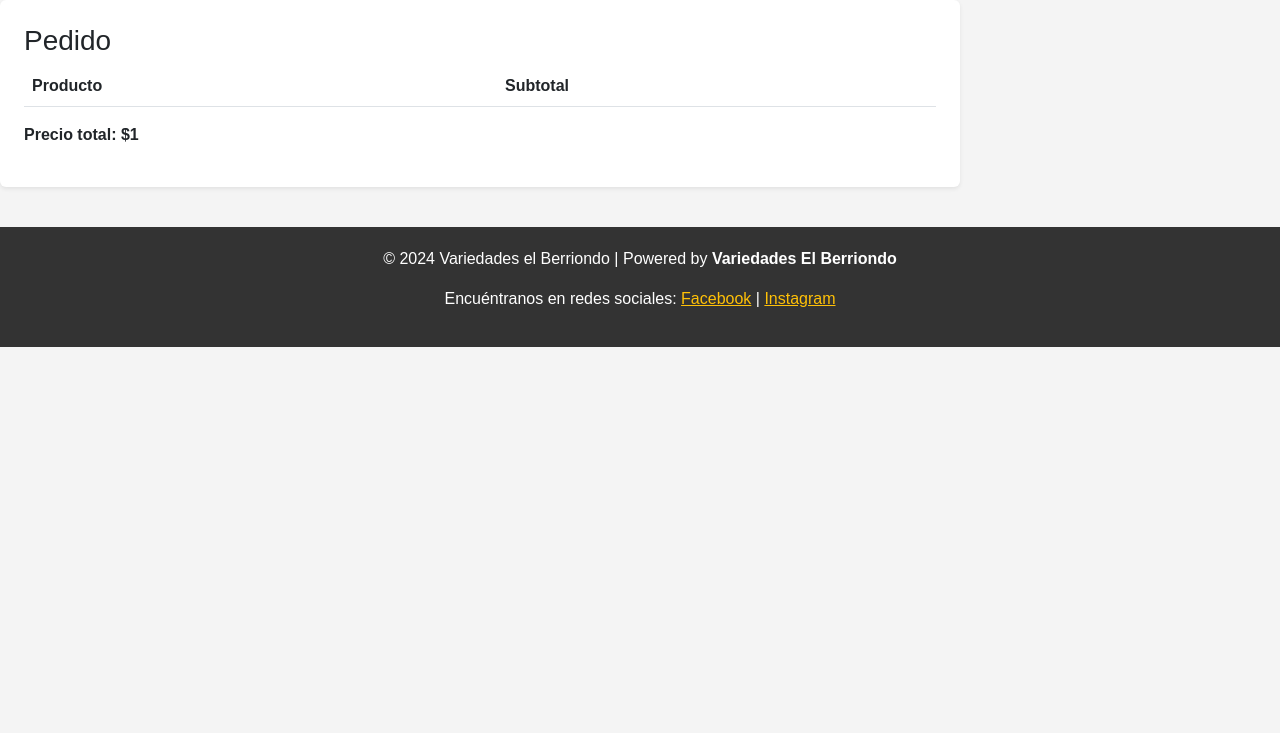
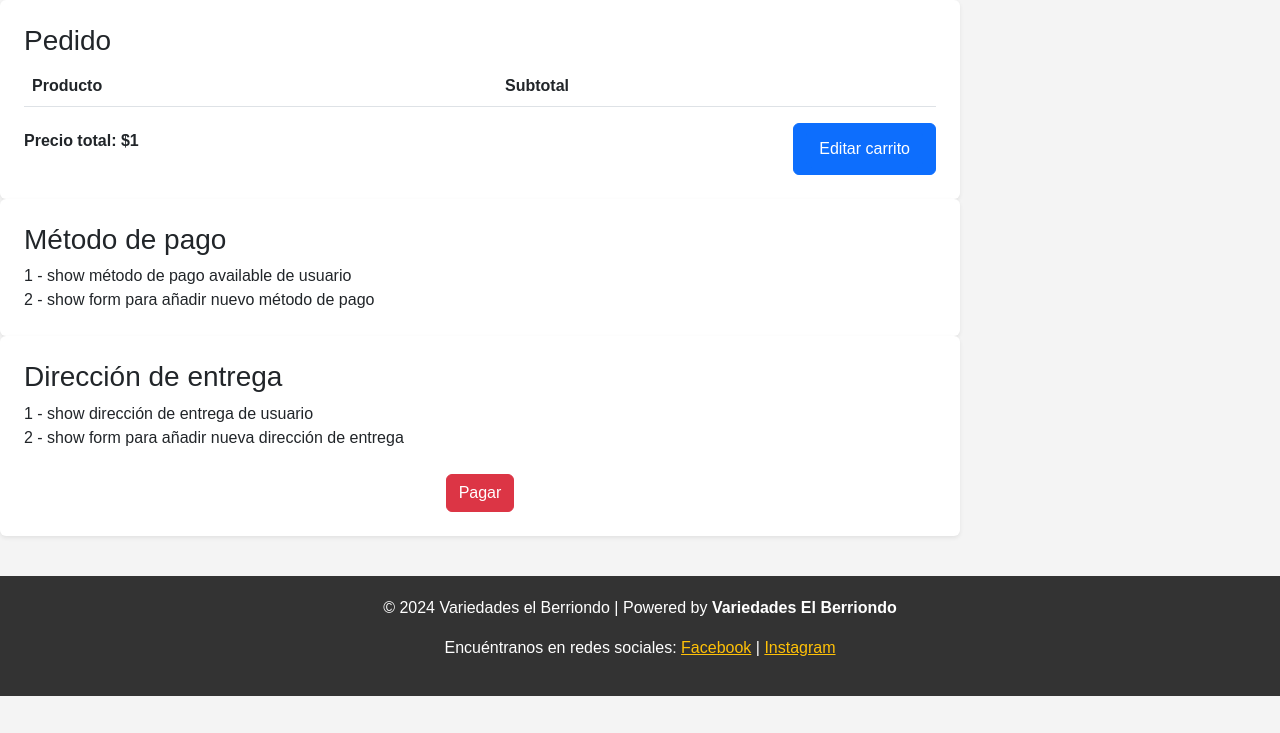
Before and after one commit to Miramirez22/Variedades_Berriondo, a Django app: template variedadesElBerriendo/variedadesElBerriendo/templates/checkout.html in a window 1280 px wide. Shown: the part 67-800 px from the top of the page. Run offline with Django 4.2, Linux system fonts and the light colour scheme; the template is opened without the code that fills it: most values are stand-ins (such as "Sample title", 1, 10 or a date in 2020); lists and menus that the app fills with data are empty.

Commit message:
checkout overview añadido

```diff
--- a/variedadesElBerriendo/variedadesElBerriendo/templates/checkout.html
+++ b/variedadesElBerriendo/variedadesElBerriendo/templates/checkout.html
@@ -4,10 +4,12 @@
 
 {% block content %}
 
-<!-- overview del pedido como lista -->
+
 <div class="col-md-9">
     <div class="main-content tab-content">
-        <div class="tab-pane fade show active" id="datos-personales">
+        <div class="tab-pane fade show active">
+
+            <!-- overview del pedido como lista -->
             <section class="profile-section bg-white p-4 rounded shadow-sm">
                 <h3>Pedido</h3>
                 <table class="table checkout-table">
@@ -31,8 +33,34 @@
                         {% endfor %}
                     </tbody>
                 </table>
-                <p><b>Precio total: ${{ total_price }}</b></p>
+                <div class="d-flex justify-content-between align-items-center">
+                    <p><b>Precio total: ${{ total_price }}</b></p>
+
+                    <div class="btn btn-primary">
+                        <a href="{% url 'carrito' %}" class="btn btn-primary">Editar carrito</a>
+                    </div>
+                </div>
             </section>
+
+            <!--Método de pagar-->
+            <section class="profile-section bg-white p-4 rounded shadow-sm">
+                <h3>Método de pago</h3>
+                <div> 1 - show método de pago available de usuario</div>
+                <div> 2 - show form para añadir nuevo método de pago</div>
+            </section>
+
+            <!--Dirección de entrega-->
+            <section class="profile-section bg-white p-4 rounded shadow-sm">
+                <h3>Dirección de entrega</h3>
+                <div> 1 - show dirección de entrega de usuario</div>
+                <div> 2 - show form para añadir nueva dirección de entrega</div>
+
+                <div class="d-flex justify-content-center mt-4">
+                    <a href="{% url 'index' %}" class="btn btn-danger">Pagar</a>
+                </div>
+            </section>
+
+
 
     </div>
 </div>
```
Also changed, not shown: variedadesElBerriendo/general/forms.py (+12 -0 lines), variedadesElBerriendo/general/views.py (+12 -2 lines), variedadesElBerriendo/variedadesElBerriendo/static/css/styles.css (+14 -15 lines), variedadesElBerriendo/variedadesElBerriendo/templates/carrito.html (+11 -5 lines), variedadesElBerriendo/db.sqlite3.
